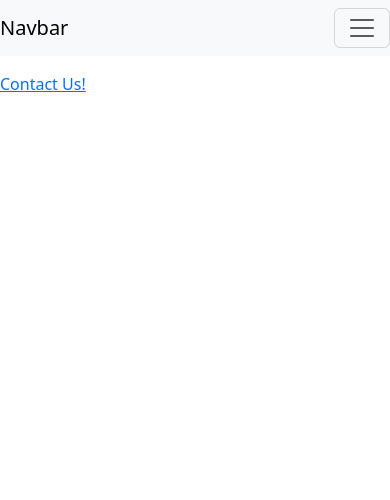
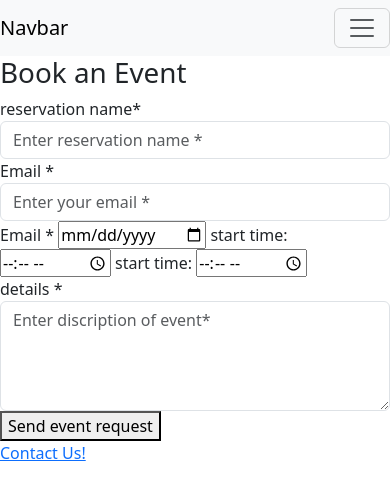
Before and after one commit to beskro2/313-team-project, a Django app: page /booking in a window 390 px wide. Shown: the top 500 px of the page. Run offline with Django 4.2, Linux system fonts and the light colour scheme; some libraries are stand-ins or nearby versions.

Commit message:
booking page html

```diff
--- a/radiator_springs/cars/templates/booking.html
+++ b/radiator_springs/cars/templates/booking.html
@@ -39,7 +39,66 @@
     </nav>
     <!--navbarcode end -->
 
-      <p></p>
+    <!--form starts-->
+    </div>
+    <h1>Book an Event</h1>
+
+
+    <div id="contact">
+        <form method="POST" action="{% url 'contact_us' %}">
+            {% csrf_token %}
+            <div class="messages"></div>
+
+            <div class="controls">
+
+                <div class="row">
+                    <div class="col-md-6">
+                        <div class="form-group">
+                            <label for="form_name">reservation name*</label>
+                            <input id="form_name" type="text" name="name" class="form-control" placeholder="Enter reservation name *" required="required" data-error="Firstname is required.">
+                            <div class="help-block with-errors"></div>
+                        </div>
+                    </div>
+                    <div class="col-md-6">
+                        <div class="form-group">
+                            <label for="form_email">Email *</label>
+                            <input id="form_email" type="email" name="email" class="form-control" placeholder="Enter your email *" required="required" data-error="Valid email is required.">
+                            <div class="help-block with-errors"></div>
+                        </div>
+                    </div>
+                </div>
+                <div class="row">
+                    <div class="col-md-6">
+                        <div class="form-group">
+                            <label for="form_email">Email *</label>
+                            <input type="date" id="date" />
+                            <label for="appt">start time:</label>
+                            <input type="time" id="appt" name="appt">
+                            <label for="appt">start time:</label>
+                            <input type="time" id="appt" name="appt">
+                        </div>
+                    </div>
+                </div>
+                <div class="row">
+                    <div class="col-md-12">
+                        <div class="form-group">
+                            <label for="form_message">details *</label>
+                            <textarea id="form_message" name="message" class="form-control" placeholder="Enter discription of event*" rows="4" required="required" data-error="Leave us a message."></textarea>
+                            <div class="help-block with-errors"></div>
+                        </div>
+                    </div>
+                    <div class="col-md-12">
+                        <button type="submit">Send event request</button>
+                    </div>
+                </div>
+            </div>
+
+        </form>
+        <!--form ends-->
+
+
+</body>
+</html>
 
 <a class="link" href="contact_us">Contact Us!</a>
 
--- a/radiator_springs/cars/views.py
+++ b/radiator_springs/cars/views.py
@@ -26,8 +26,9 @@ def contact_us(request):
     return render(request, 'contact_us.html')
 
 def booking(request):
-    template = loader.get_template('booking.html')
-    return HttpResponse(template.render())
+    if request.method == 'POST':
+        return redirect('booking')
+    return render(request, 'booking.html')
 
 def car_page(request):
    cars = Car.objects.all()
```
Also changed, not shown: radiator_springs/cars/templates/contact_us.html (+3 -5 lines), radiator_springs/db.sqlite3. Lines whose indentation alone changed are shown as unchanged.
